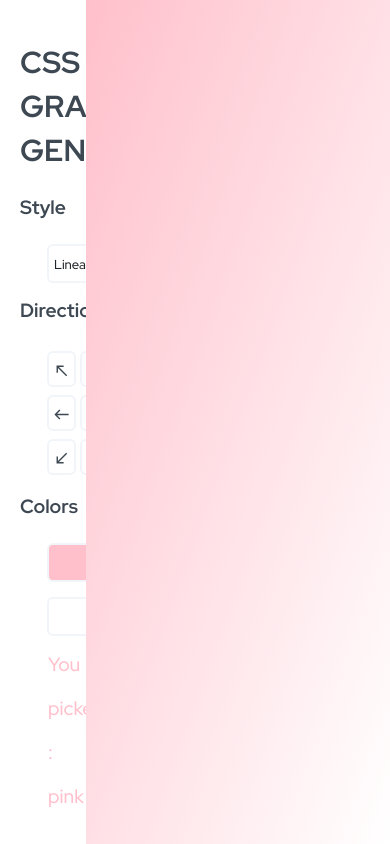
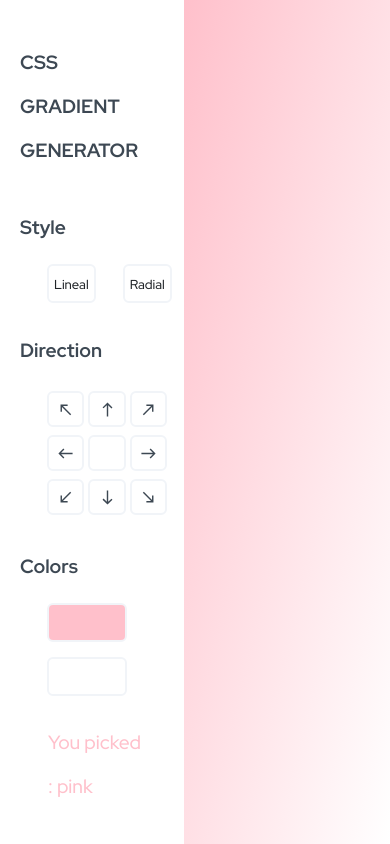
Before and after one commit to ElianaGomez2020/Gragient-CSS, a React (Create React App) app: page / in a window 390 px wide. Built offline with nearby package versions, Linux system fonts and the light colour scheme.

Commit message:
last changes

```diff
--- a/src/App.css
+++ b/src/App.css
@@ -24,6 +24,12 @@
   background: #ffff;
   overflow-y: auto;
 }
+@media (max-width: 768px) {
+  .menu{
+    width: 17rem;;
+  }
+
+}
 
 h1 {
   color: var(--font-color);
@@ -31,10 +37,12 @@ h1 {
   font-size: 1.9rem;
   line-height: 2.75rem;
 }
-@media screen and(max-width: 575px) {
-  .h1 {
-    font-size: 1.9rem;
-}}
+@media (max-width: 768px) {
+  h1 {
+    font-size: 1.2rem;
+  }
+
+}
 
 .direction {
   margin-top: 15px;
@@ -65,3 +73,9 @@ h1 {
   width: 78vw;
   height: 100vh;
 }
+@media (max-width: 768px) {
+  .gradient {
+    width: 90%;
+  }
+
+}
```
